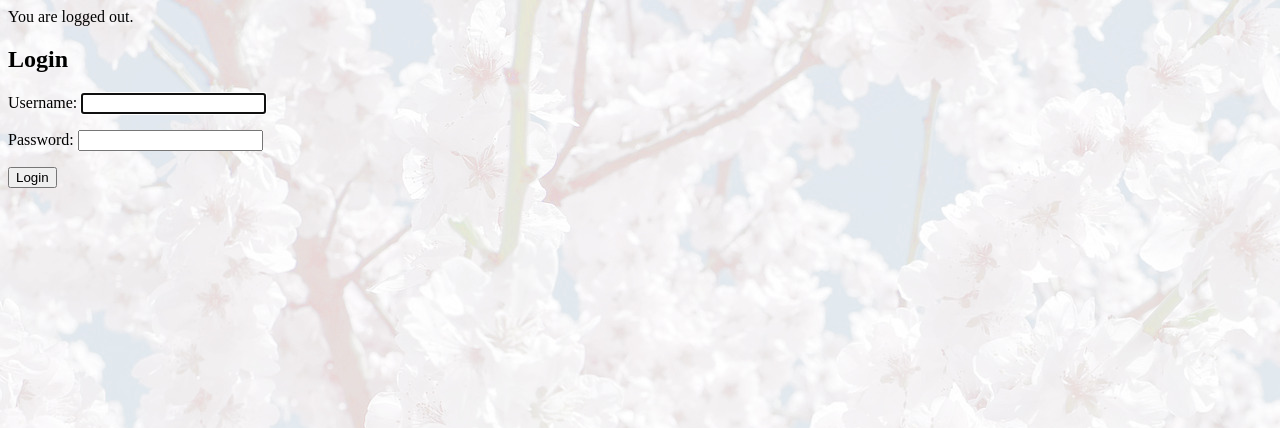
After one commit to shaunagm/pycon2018-django-tutorial, a Django app: page /login/ in a window 1280 px wide. The commit adds this page. Shown: the top 428 px of the page. Run offline with Django 3.2, Linux system fonts and the light colour scheme.

Commit message:
Repo after completing part 3 of the workshop (logins)

```diff
--- a/mysite/mysite/settings.py
+++ b/mysite/mysite/settings.py
@@ -119,3 +119,8 @@ USE_TZ = True
 # https://docs.djangoproject.com/en/2.0/howto/static-files/
 
 STATIC_URL = '/static/'
+
+
+LOGIN_REDIRECT_URL = '/polls/users'
+
+LOGIN_URL = '/login'
--- a/mysite/mysite/urls.py
+++ b/mysite/mysite/urls.py
@@ -15,6 +15,7 @@ Including another URLconf
 """
 from django.contrib import admin
 from django.urls import include, path
+from django.contrib.auth import views as auth_views
 
 from . import views
 
@@ -23,4 +24,6 @@ urlpatterns = [
     path('polls/', include('polls.urls')),
     path('admin/', admin.site.urls),
     path('', views.index),
+    path('login/', auth_views.login, name='login'),
+    path('logout/', auth_views.logout, name='logout'),
 ]
--- a/mysite/polls/templates/polls/detail.html
+++ b/mysite/polls/templates/polls/detail.html
@@ -1,3 +1,5 @@
+{% include "mysite/login_bar.html" %}
+
 <h1>{{ question.question_text }}</h1>
 
 {% if error_message %}<p><strong>{{ error_message }}</strong></p>{% endif %}
--- a/mysite/polls/templates/polls/index.html
+++ b/mysite/polls/templates/polls/index.html
@@ -1,6 +1,8 @@
 {% load static %}
 
 <link rel="stylesheet" type="text/css" href="{% static 'polls/style.css' %}" />
+
+{% include "mysite/login_bar.html" %}
 
 {% if latest_question_list %}
     <ul>
--- a/mysite/polls/templates/polls/results.html
+++ b/mysite/polls/templates/polls/results.html
@@ -1,3 +1,5 @@
+{% include "mysite/login_bar.html" %}
+
 <h1>{{ question.question_text }}</h1>
 
 <ul>
--- a/mysite/polls/templates/polls/users.html
+++ b/mysite/polls/templates/polls/users.html
@@ -1,6 +1,8 @@
 {% load static %}
 
 <link rel="stylesheet" type="text/css" href="{% static 'polls/style.css' %}" />
+
+{% include "mysite/login_bar.html" %}
 
 <h2> Staff </h2>
 
--- a/mysite/polls/views.py
+++ b/mysite/polls/views.py
@@ -4,6 +4,8 @@ from django.urls import reverse
 from django.views import generic
 from django.utils import timezone
 from django.contrib.auth.models import User
+from django.contrib.auth.decorators import login_required
+from django.contrib.auth.mixins import LoginRequiredMixin
 
 from .models import Choice, Question
 
@@ -38,6 +40,7 @@ class ResultsView(generic.DetailView):
     template_name = 'polls/results.html'
 
 
+@login_required
 def vote(request, question_id):
     question = get_object_or_404(Question, pk=question_id)
     try:
@@ -57,7 +60,7 @@ def vote(request, question_id):
         return HttpResponseRedirect(reverse('polls:results', args=(question.id,)))
 
 
-class UsersView(generic.ListView):
+class UsersView(LoginRequiredMixin, generic.ListView):
     model = User
     template_name = 'polls/users.html'
 
--- /dev/null
+++ b/mysite/templates/mysite/login_bar.html
@@ -0,0 +1,7 @@
+<nav>
+    {% if user.is_authenticated %}
+      You're logged in!
+    {% else %}
+      You are logged out.
+    {% endif %}
+</nav>
--- /dev/null
+++ b/mysite/templates/registration/logged_out.html
@@ -0,0 +1,3 @@
+{% include "mysite/login_bar.html" %}
+
+You have been logged out of the app.
--- /dev/null
+++ b/mysite/templates/registration/login.html
@@ -0,0 +1,11 @@
+{% load static %}
+
+{% include "mysite/login_bar.html" %}
+
+<link rel="stylesheet" type="text/css" href="{% static 'polls/style.css' %}" />
+<h2>Login</h2>
+<form method="post">
+    {% csrf_token %}
+    {{ form.as_p }}
+    <button type="submit">Login</button>
+</form>
```
